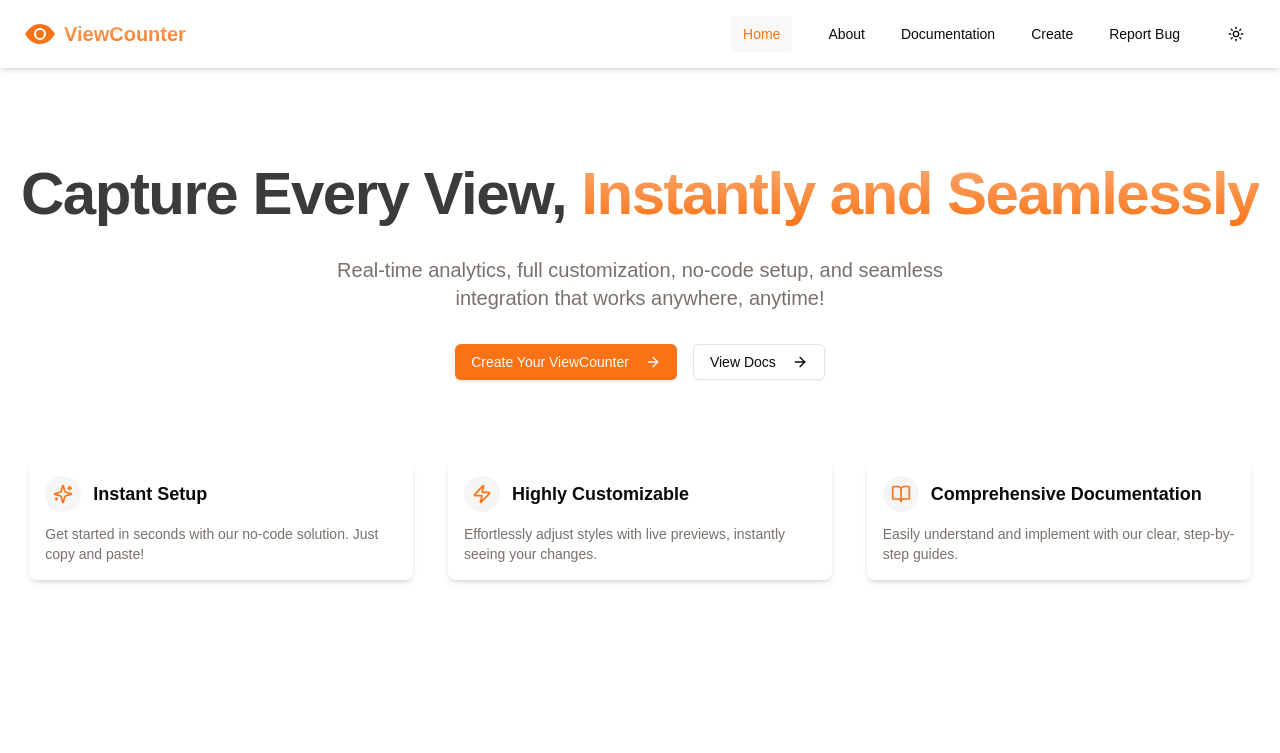
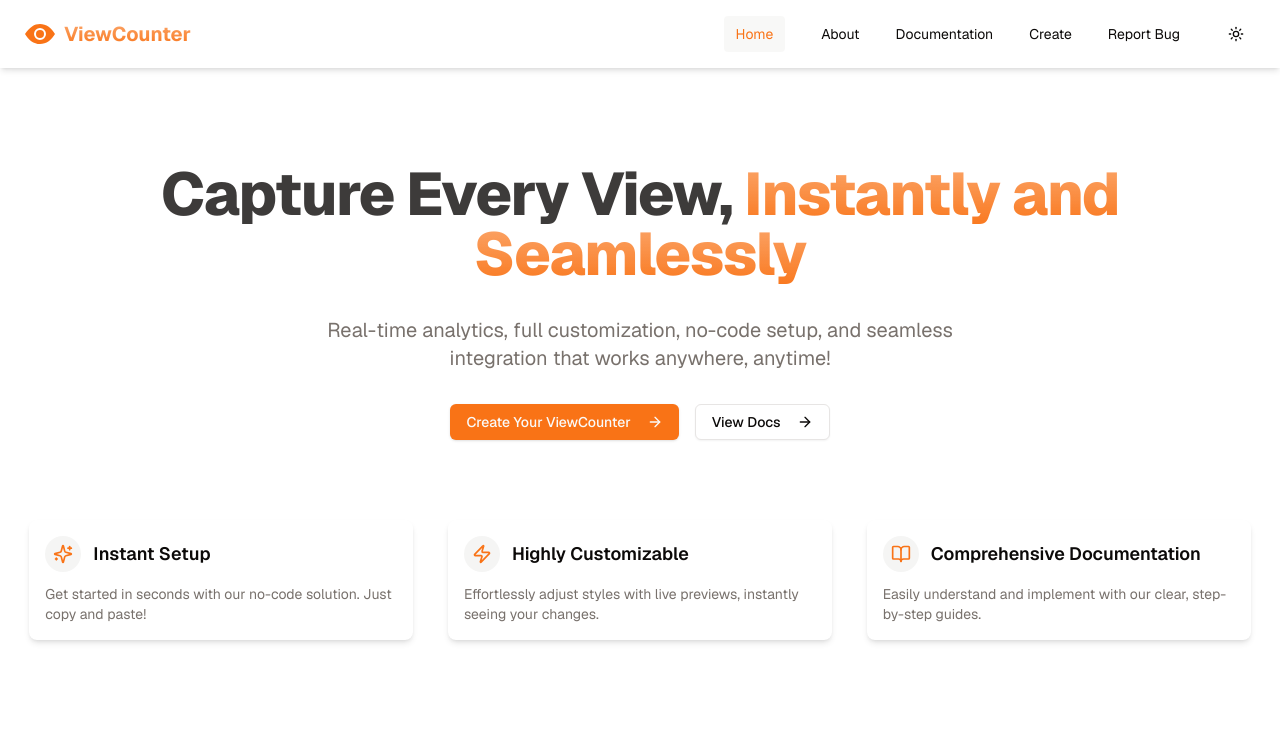
Before and after one commit to Sooraj-Rao/view-counter, a Next.js app: page / in a window 1280 px wide. Shown: the top 753 px of the page. Built offline with nearby package versions, Linux system fonts and the light colour scheme; grey boxes are pictures that could not be loaded.

Commit message:
test font

```diff
--- a/package.json
+++ b/package.json
@@ -9,9 +9,6 @@
     "lint": "next lint"
   },
   "dependencies": {
-    "@fontsource/montserrat": "^5.1.0",
-    "@fontsource/poppins": "^5.1.0",
-    "@fontsource/roboto": "^5.1.0",
     "@radix-ui/react-dialog": "^1.1.2",
     "@radix-ui/react-dropdown-menu": "^2.1.2",
     "@radix-ui/react-label": "^2.1.0",
--- a/src/app/globals.css
+++ b/src/app/globals.css
@@ -2,21 +2,7 @@
 @tailwind components;
 @tailwind utilities;
 
-@import "@fontsource/montserrat/400.css";
-@import "@fontsource/montserrat/700.css";
 
-@import "@fontsource/poppins"; /* Defaults to regular weight (400) */
-@import "@fontsource/poppins/700.css"; /* Include specific weights (700 for bold) */
-
-@import "@fontsource/roboto"; /* Defaults to regular weight (400) */
-@import "@fontsource/roboto/700.css"; /* Include specific weights (700 for bold) */
-
-
-body {
-  /* font-family: Arial, Helvetica, sans-serif; */
-  /* font-family: 'Montserrat', sans-serif; */
-  font-family: "Poppins", sans-serif;
-}
 
 @layer utilities {
   .text-balance {
--- a/src/app/layout.tsx
+++ b/src/app/layout.tsx
@@ -1,7 +1,7 @@
 import "./globals.css";
 import Footer from "@/components/home/footer";
 import Header from "@/components/home/header";
-// import { GeistSans } from "geist/font/sans";g
+import { GeistSans } from "geist/font/sans";
 import { ThemeProvider } from "@/components/theme/theme-provider";
 
 export const metadata = {
@@ -16,9 +16,7 @@ export default function RootLayout({
 }) {
   return (
     <html lang="en">
-      <body
-      //  className={GeistSans.className}
-      >
+      <body className={GeistSans.className}>
         <ThemeProvider
           attribute="class"
           defaultTheme="system"
```
Also changed, not shown: 1 other file (tests, documents, lock files or other folders).
